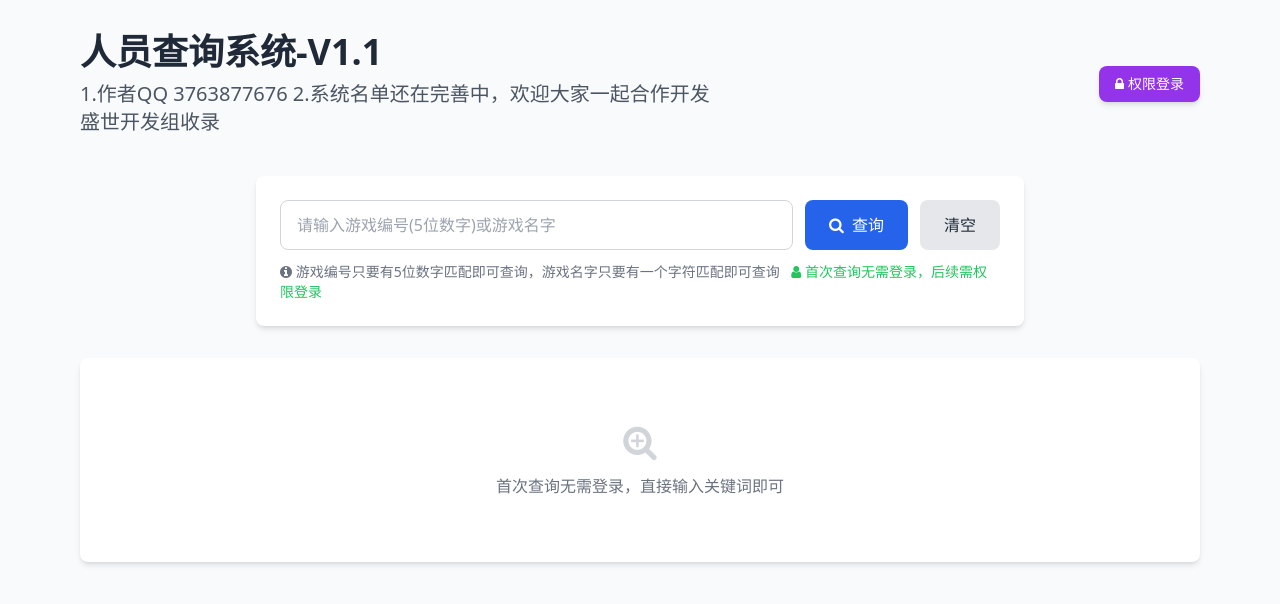
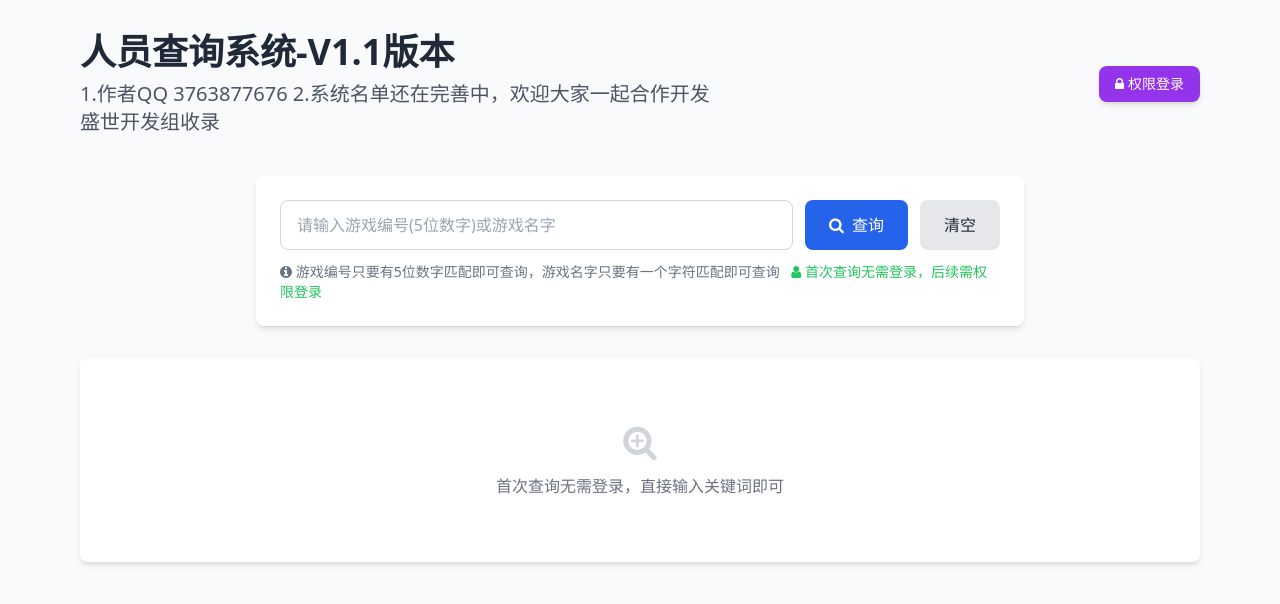
Before and after one commit to 1792785626/FQ-N, a plain HTML site: page index.html in a window 1280 px wide. Drawn offline with nearby package versions, Linux system fonts and the light colour scheme.

Commit message:
Update index.html

```diff
--- a/index.html
+++ b/index.html
@@ -44,7 +44,7 @@
     <div class="container mx-auto px-4 py-8 max-w-6xl">
         <header class="flex flex-col md:flex-row justify-between items-center mb-10">
             <div class="text-center md:text-left">
-                <h1 class="text-4xl font-bold text-gray-800 mb-2">人员查询系统-V1.1</h1>
+                <h1 class="text-4xl font-bold text-gray-800 mb-2">人员查询系统-V1.1版本</h1>
                 <pp class="text-xl text-gray-600" id="subtitle">
                     1.作者QQ 3763877676
                 </pp>
```
